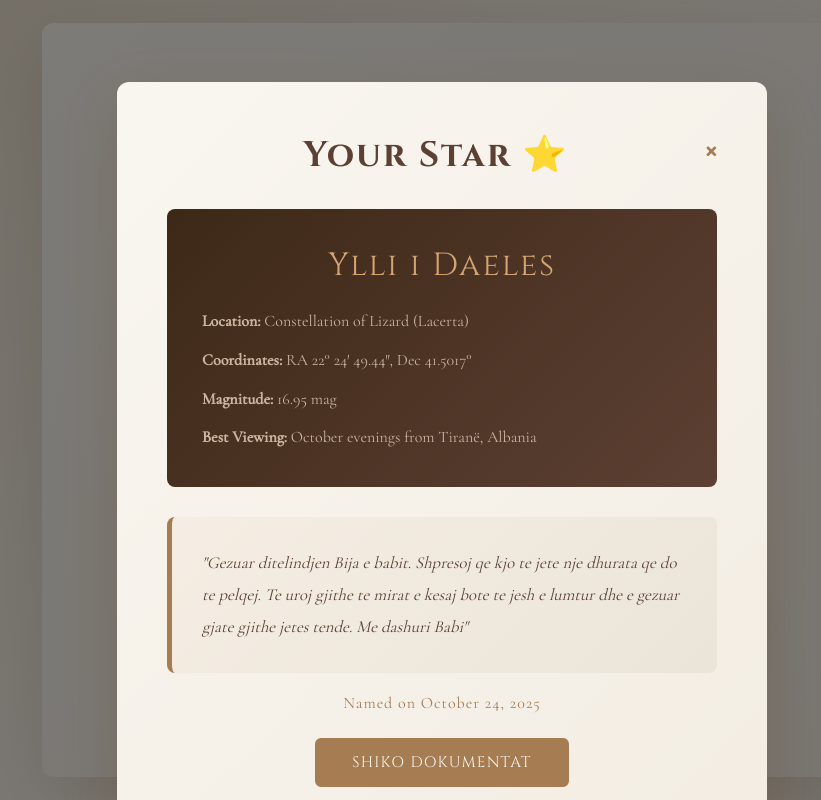
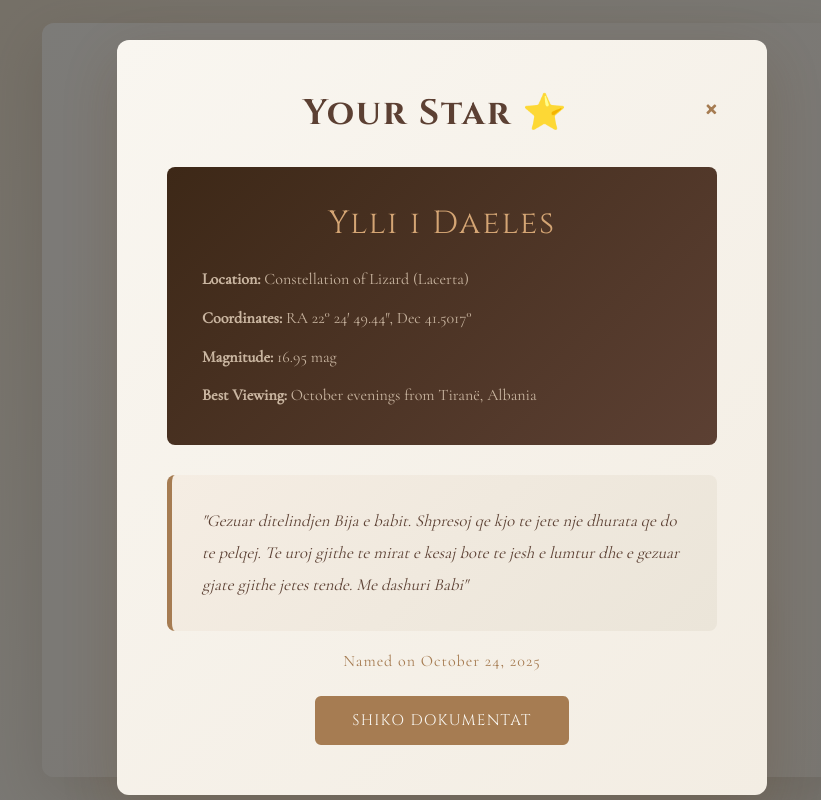
Before and after one commit to prova-test/ditelindjee, a plain HTML site: page index.html in a window 1280 px wide. Both pictures are taken after a click on the button "✨ ZBULO SURPRIZEN TENDE ✨". Shown: the whole page, without its empty margins (198-1019 px from the left). Drawn offline with nearby package versions, Linux system fonts and the light colour scheme.

Commit message:
Update index.html

```diff
--- a/index.html
+++ b/index.html
@@ -20,6 +20,7 @@
             justify-content: center;
             align-items: center;
             padding: 20px;
+            overflow-y: auto;
         }
 
         .container {
@@ -176,6 +177,7 @@
             background-color: rgba(0, 0, 0, 0.5);
             animation: fadeIn 0.3s ease;
             padding: 20px;
+            overflow-y: auto;
         }
 
         @keyframes fadeIn {
@@ -185,7 +187,7 @@
 
         .modal-content {
             background: linear-gradient(135deg, #f9f6f0 0%, #f3ede3 100%);
-            margin: 5% auto;
+            margin: 20px auto;
             padding: 50px;
             border-radius: 12px;
             width: 90%;
```
